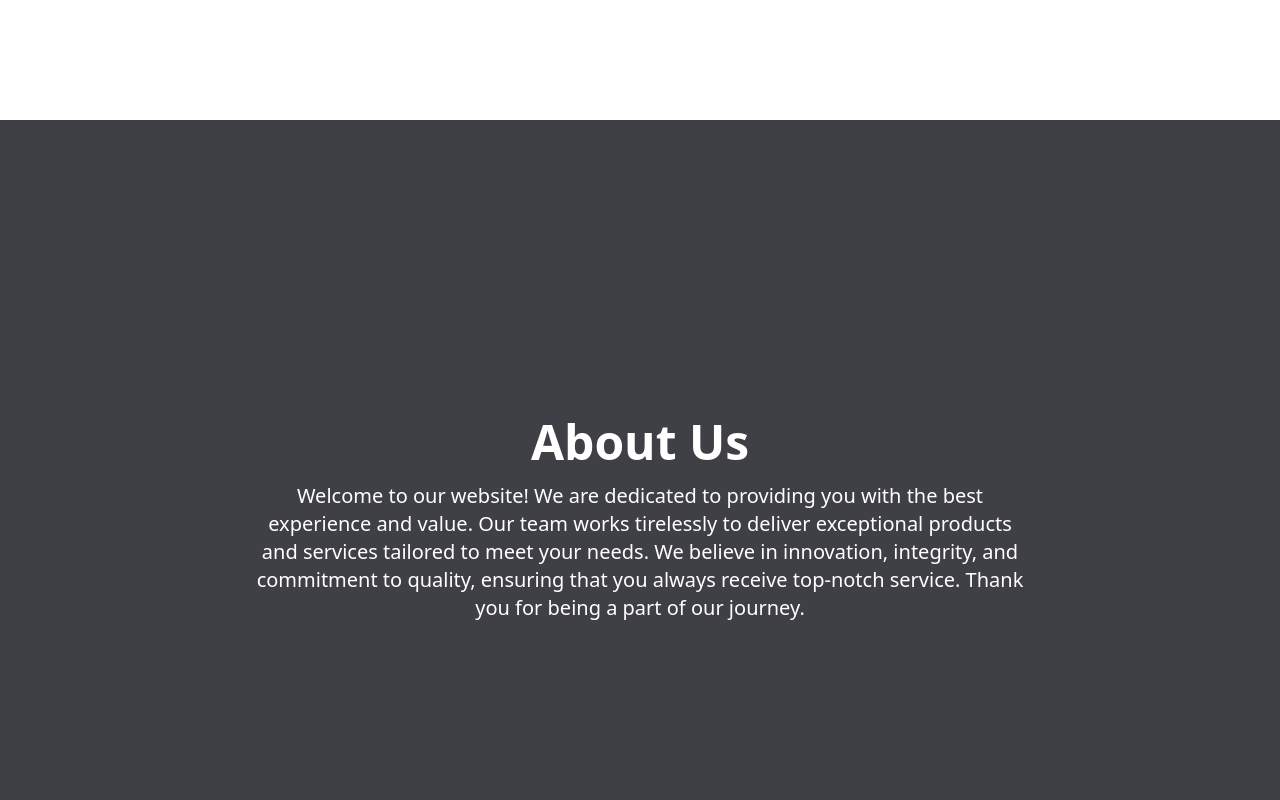
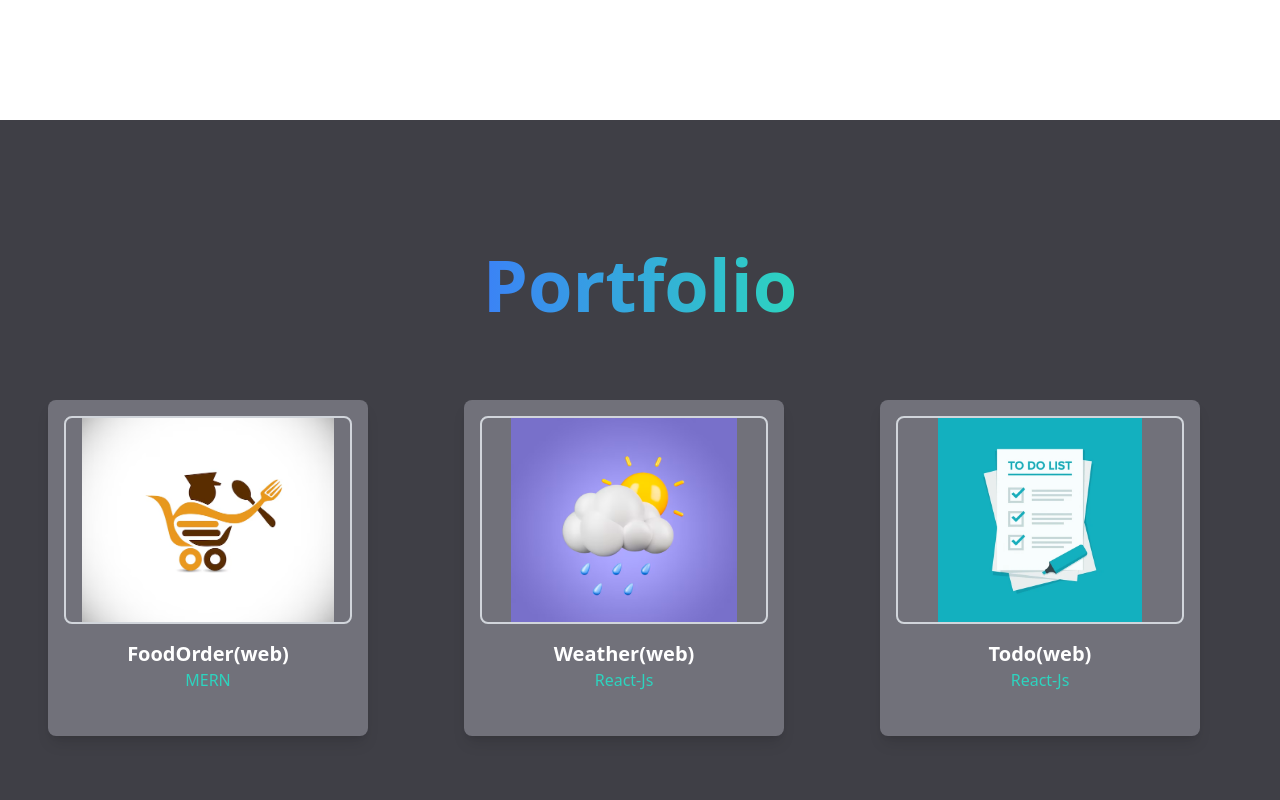
Before and after one commit to Harsh122002/portfolio, a React (Create React App) app: page / in a window 1280 px wide. Shown: the part 680-1480 px from the top of the page. Built offline with nearby package versions, Linux system fonts and the light colour scheme.

Commit message:
Update Home.jsx
page arrangement .

```diff
--- a/src/components/Home.jsx
+++ b/src/components/Home.jsx
@@ -96,10 +96,11 @@ export default function Home() {
         </div>
       </div>
       {/* Other Components */}
-      <About />
+      <Portfolio />
       <Education />
       <Skill />
-      <Portfolio />
+     <About />
+
       <Contact />
     </>
   );
```
